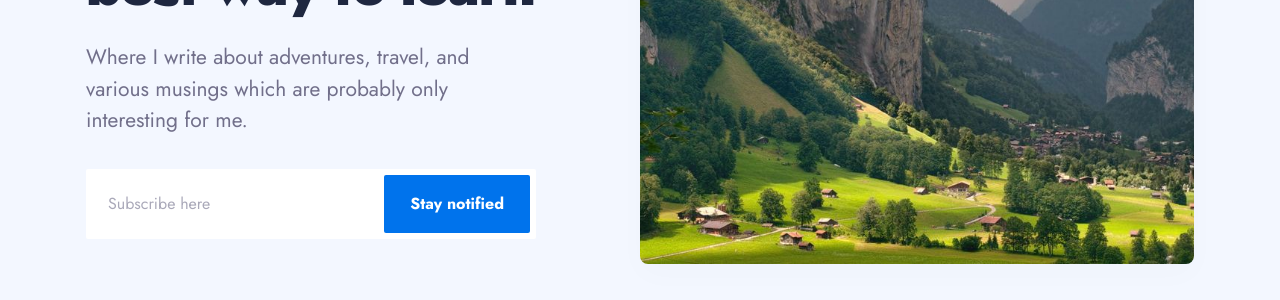
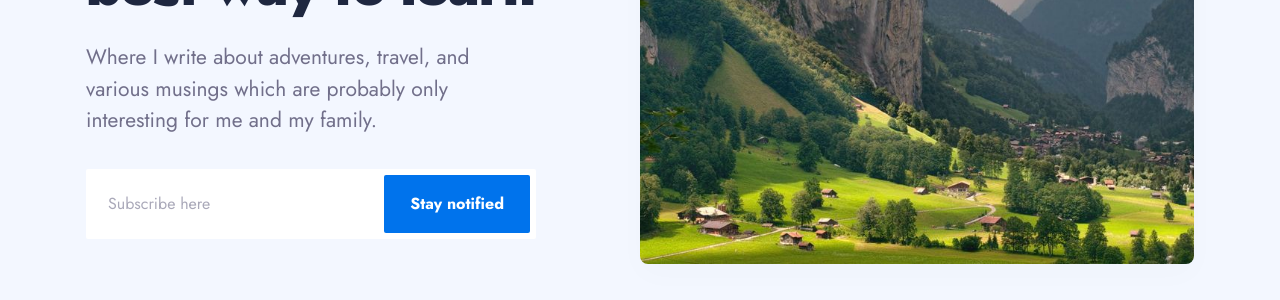
Before and after one commit to kphillpotts/Adventures, a Jekyll site: the page built from index.html, in a window 1280 px wide. Shown: the part 346-646 px from the top of the page. Built offline with Jekyll 4.4.1, drawn with Linux system fonts in a browser that asks for light colours; nearby versions of some CDN libraries; the list of posts is cut into pages by our own code.

Commit message:
Updated base URL in config

```diff
--- a/_config.yml
+++ b/_config.yml
@@ -3,8 +3,8 @@
 title: Kym's Adventures
 logo: # /images/01-1.jpg
 description: Sub site to share Kym's adventures and writings
-baseurl: "/" # the subpath of your site, e.g. /blog
-url: "https://kymphillpotts.com/adventures" # the base hostname & protocol for your site, e.g. http://example.com
+baseurl: "/Adventures" # the subpath of your site, e.g. /blog
+url: "https://kymphillpotts.com" # the base hostname & protocol for your site, e.g. http://example.com
 color_scheme: auto # You can choose three modes auto, light, and dark. By default, the auto mode is set, which means the user can choose the light or dark mode themself.
 
 
@@ -32,7 +32,7 @@ social:
 # Hero Settings
 hero:
   hero__title: Adventure is the best way to learn
-  hero__description: Where I write about adventures, travel, and various musings which are probably only interesting for me.
+  hero__description: Where I write about adventures, travel, and various musings which are probably only interesting for me and my family.
   hero__image: images/HobbitHouse.jpg
 
 
```
